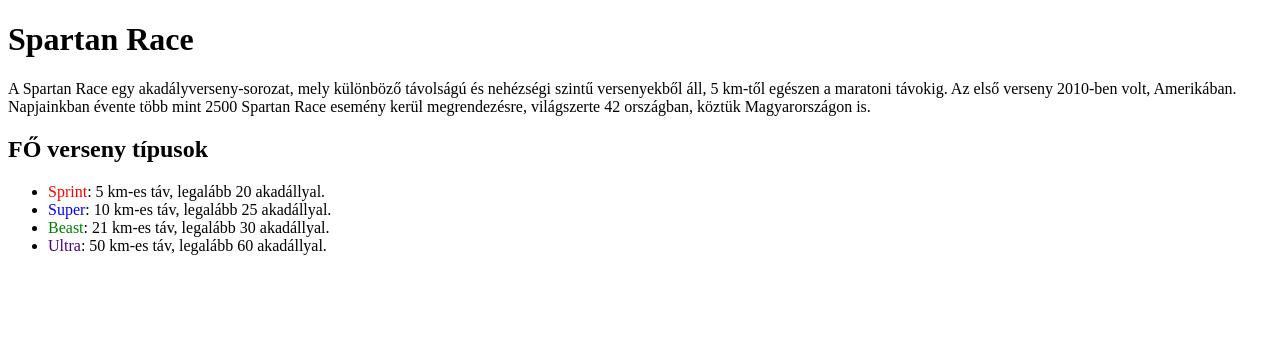
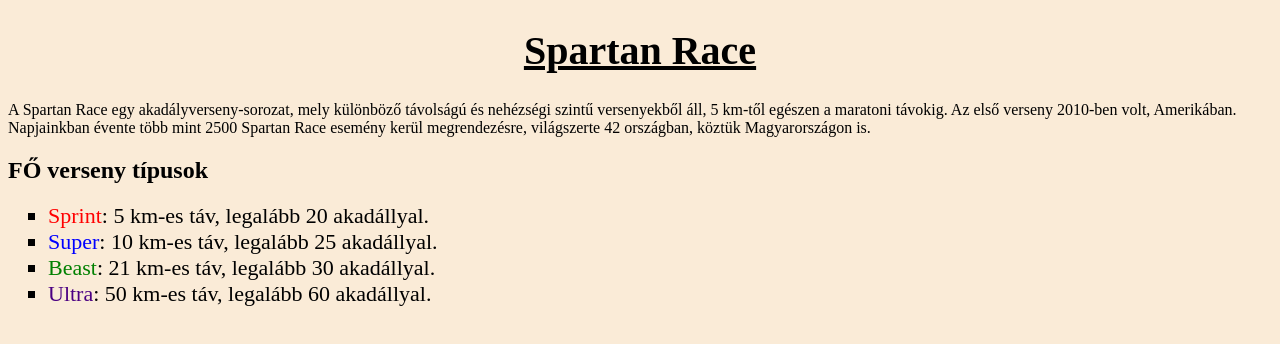
Before and after one commit to jedlikbalint/Spartan-Race.github.io, a plain HTML site: page text.html in a window 1280 px wide. Drawn offline with Linux system fonts and the light colour scheme.

Commit message:
Update style.css

```diff
--- a/style.css
+++ b/style.css
@@ -1 +1,8 @@
-html{style="background-color: lightgoldenrodyellow;"}
+html{background-color: antiquewhite;}
+h1{text-decoration: underline;
+text-align: center;
+font-size: 40px;
+}
+ul li{list-style-type: square;
+font-family: 'Times New Roman', Times, serif;
+font-size: 22px;}
```
